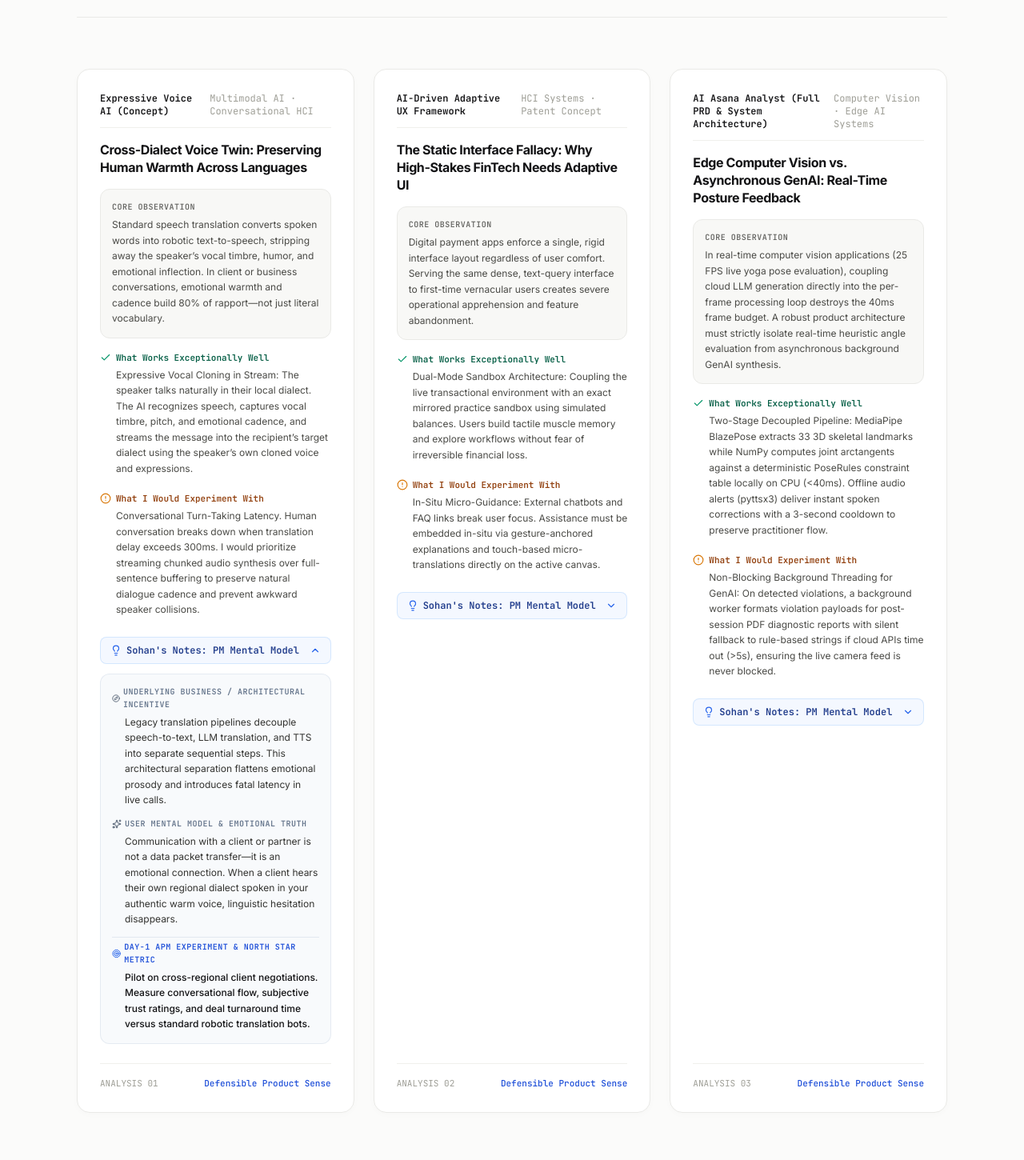
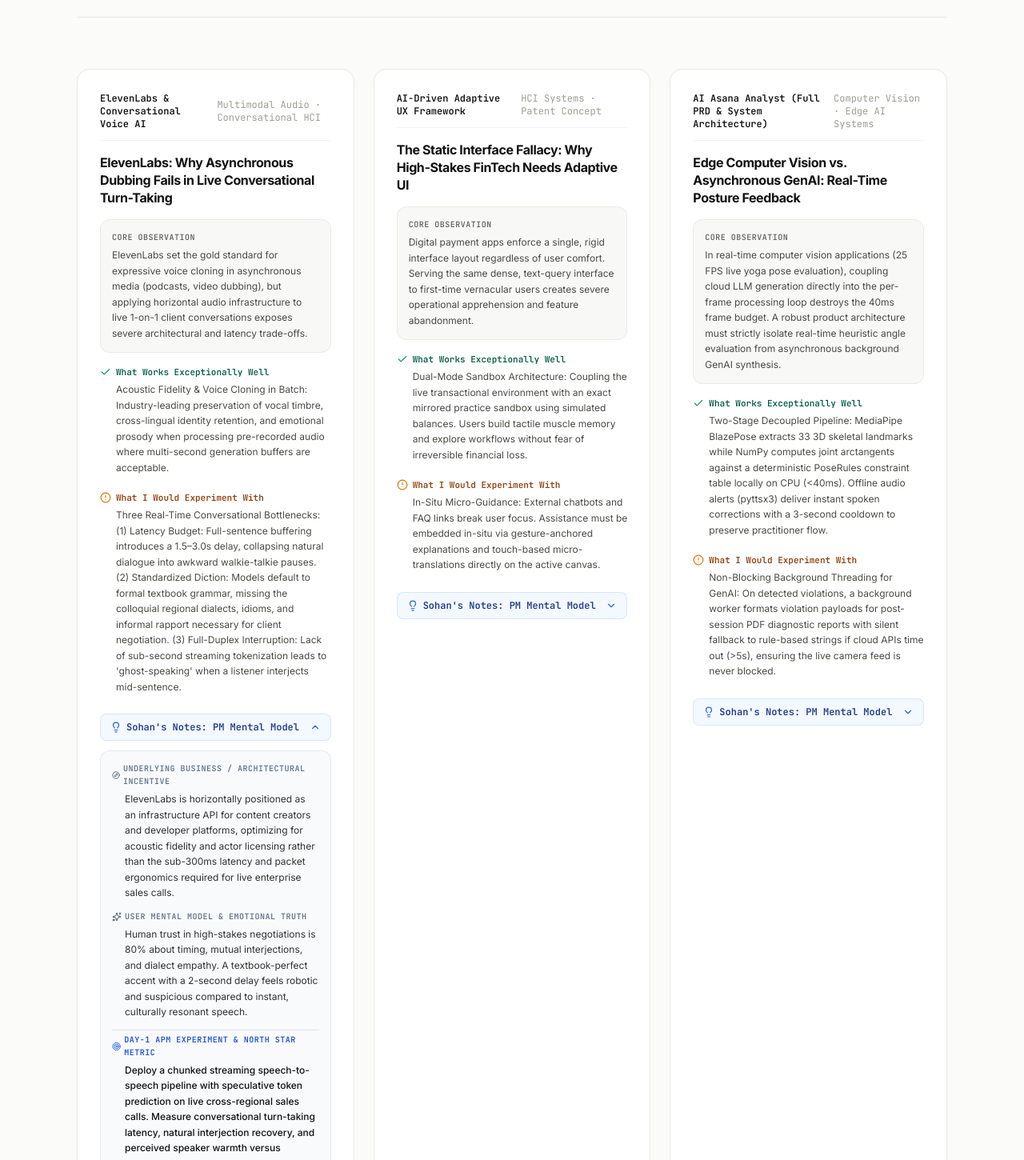
Before and after one commit to Sohan9022/portfolio, a React (Vite) app: page / in a window 1280 px wide. Shown: the part 8060-9510 px from the top of the page at 80% size. Built offline with nearby package versions, Linux system fonts and the light colour scheme.

Commit message:
feat: position Teardown 1 as an explicit competitive teardown of ElevenLabs in real-time conversational HCI

```diff
--- a/src/data/projectsData.js
+++ b/src/data/projectsData.js
@@ -232,16 +232,16 @@
 export const PRODUCT_TEARDOWNS = [
   {
     id: 'teardown-expressive-voice',
-    product: 'Expressive Voice AI (Concept)',
-    category: 'Multimodal AI · Conversational HCI',
-    title: 'Cross-Dialect Voice Twin: Preserving Human Warmth Across Languages',
-    observation: 'Standard speech translation converts spoken words into robotic text-to-speech, stripping away the speaker’s vocal timbre, humor, and emotional inflection. In client or business conversations, emotional warmth and cadence build 80% of rapport—not just literal vocabulary.',
-    whatWorks: "Expressive Vocal Cloning in Stream: The speaker talks naturally in their local dialect. The AI recognizes speech, captures vocal timbre, pitch, and emotional cadence, and streams the message into the recipient’s target dialect using the speaker’s own cloned voice and expressions.",
-    whatIWouldChange: "Conversational Turn-Taking Latency. Human conversation breaks down when translation delay exceeds 300ms. I would prioritize streaming chunked audio synthesis over full-sentence buffering to preserve natural dialogue cadence and prevent awkward speaker collisions.",
+    product: 'ElevenLabs & Conversational Voice AI',
+    category: 'Multimodal Audio · Conversational HCI',
+    title: 'ElevenLabs: Why Asynchronous Dubbing Fails in Live Conversational Turn-Taking',
+    observation: 'ElevenLabs set the gold standard for expressive voice cloning in asynchronous media (podcasts, video dubbing), but applying horizontal audio infrastructure to live 1-on-1 client conversations exposes severe architectural and latency trade-offs.',
+    whatWorks: "Acoustic Fidelity & Voice Cloning in Batch: Industry-leading preservation of vocal timbre, cross-lingual identity retention, and emotional prosody when processing pre-recorded audio where multi-second generation buffers are acceptable.",
+    whatIWouldChange: "Three Real-Time Conversational Bottlenecks: (1) Latency Budget: Full-sentence buffering introduces a 1.5–3.0s delay, collapsing natural dialogue into awkward walkie-talkie pauses. (2) Standardized Diction: Models default to formal textbook grammar, missing the colloquial regional dialects, idioms, and informal rapport necessary for client negotiation. (3) Full-Duplex Interruption: Lack of sub-second streaming tokenization leads to 'ghost-speaking' when a listener interjects mid-sentence.",
     sohansNotes: {
-      incentive: "Legacy translation pipelines decouple speech-to-text, LLM translation, and TTS into separate sequential steps. This architectural separation flattens emotional prosody and introduces fatal latency in live calls.",
-      mentalModel: "Communication with a client or partner is not a data packet transfer—it is an emotional connection. When a client hears their own regional dialect spoken in your authentic warm voice, linguistic hesitation disappears.",
-      experiment: "Pilot on cross-regional client negotiations. Measure conversational flow, subjective trust ratings, and deal turnaround time versus standard robotic translation bots."
+      incentive: "ElevenLabs is horizontally positioned as an infrastructure API for content creators and developer platforms, optimizing for acoustic fidelity and actor licensing rather than the sub-300ms latency and packet ergonomics required for live enterprise sales calls.",
+      mentalModel: "Human trust in high-stakes negotiations is 80% about timing, mutual interjections, and dialect empathy. A textbook-perfect accent with a 2-second delay feels robotic and suspicious compared to instant, culturally resonant speech.",
+      experiment: "Deploy a chunked streaming speech-to-speech pipeline with speculative token prediction on live cross-regional sales calls. Measure conversational turn-taking latency, natural interjection recovery, and perceived speaker warmth versus standard ElevenLabs batch dubbing."
     }
   },
   {
```
Also changed, not shown: 1 other file (tests, documents, lock files or other folders).
